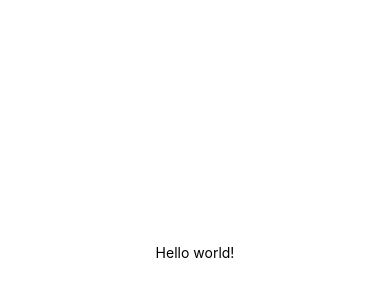
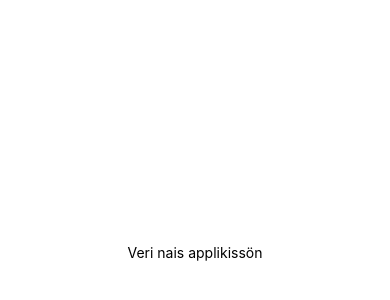
Before and after one commit to TeemuHarinen/ReactNative_FSO, a React Native app in the folder rate-repository-app/: screen / in a window 390 px wide. Shown: the part 170-470 px from the top of the page. Built offline with nearby package versions, Linux system fonts and the light colour scheme.

Commit message:
updatesss

```diff
--- a/rate-repository-app/App.js
+++ b/rate-repository-app/App.js
@@ -4,7 +4,7 @@ import { StyleSheet, Text, View } from 'react-native';
 export default function App() {
   return (
     <View style={styles.container}>
-      <Text>Hello world!</Text>
+      <Text>Veri nais applikissön</Text>
       <StatusBar style="auto" />
     </View>
   );
```
Also changed, not shown: 1 other file (tests, documents, lock files or other folders).
